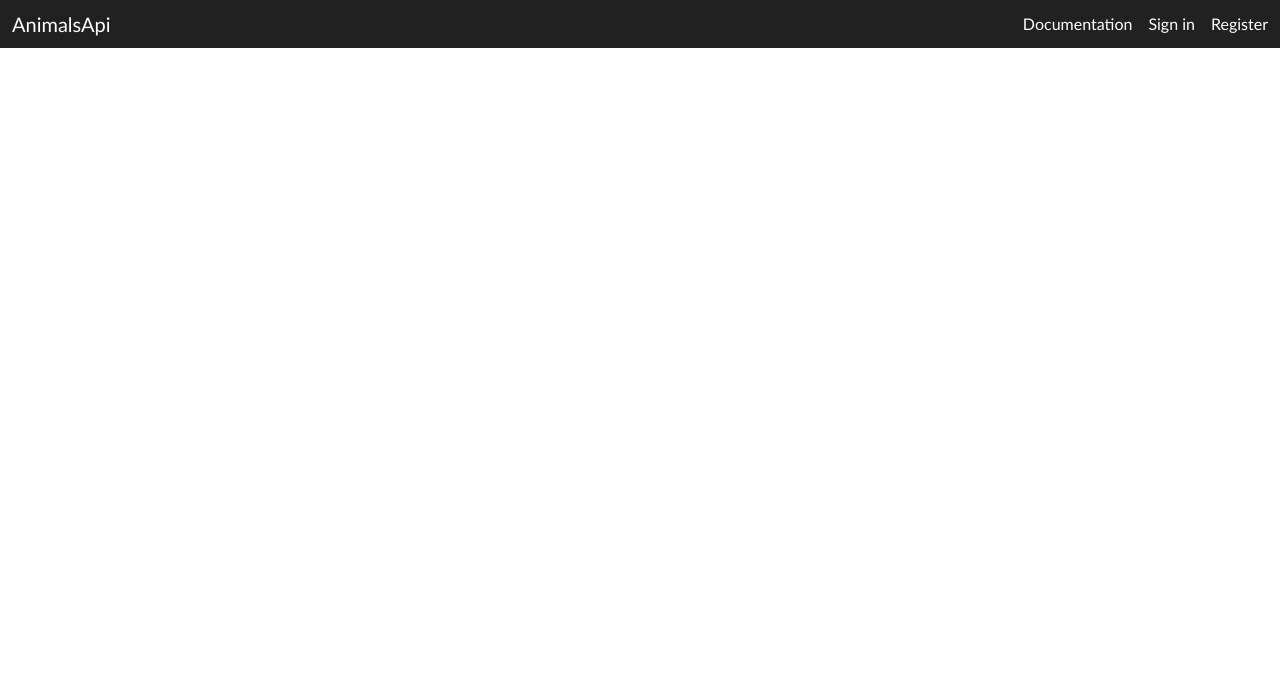
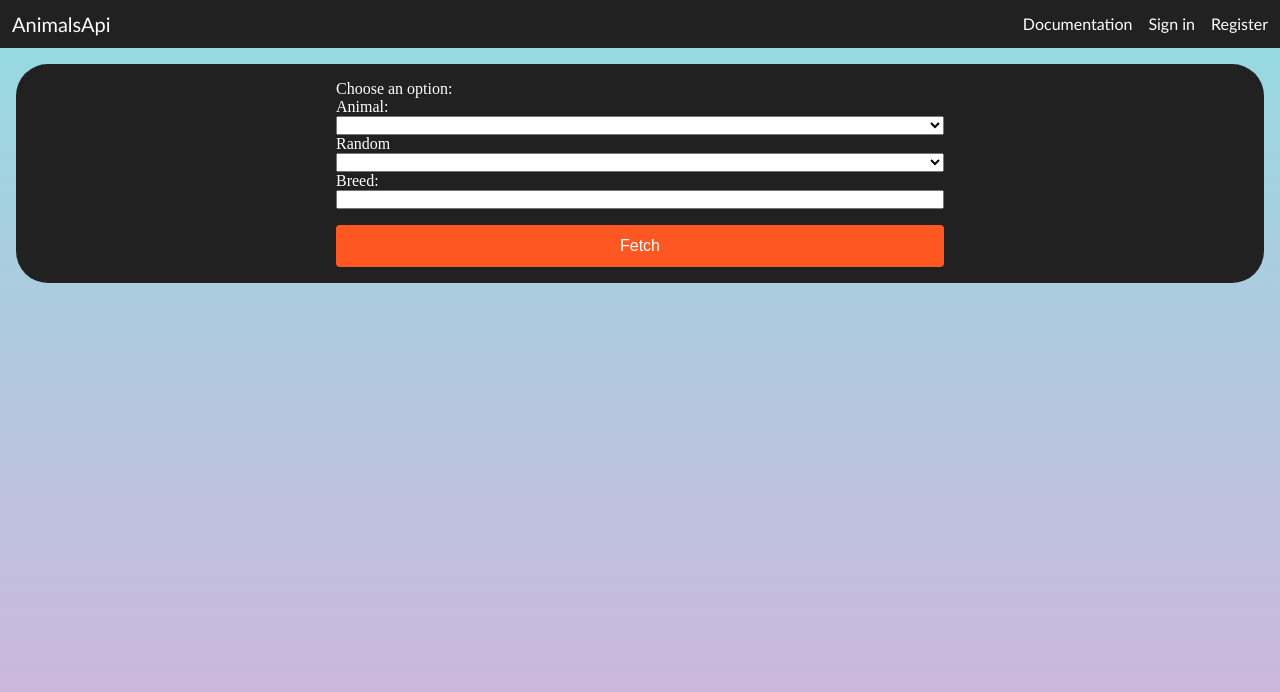
Before and after one commit to alexanderfilip1/pet-api, a React (Vite) app in the folder frontend/: page / in a window 1280 px wide. Shown: the top 692 px of the page. Built offline with nearby package versions, Linux system fonts and the light colour scheme.

Commit message:
Implemented fetch animals section

```diff
--- /dev/null
+++ b/frontend/src/assets/css/FetchAnimals.css
@@ -0,0 +1,19 @@
+.fetchAnimals {
+  display: flex;
+  justify-content: center;
+  background: #212121;
+  margin: 1rem;
+  border-radius: 2rem;
+  padding: 1rem;
+  color: #fff;
+}
+
+.fetchAnimals__form {
+  display: flex;
+  flex-direction: column;
+  width: 50%;
+}
+
+.fullWidth {
+  width: 100%;
+}
--- /dev/null
+++ b/frontend/src/assets/css/HomePage.css
@@ -0,0 +1,3 @@
+.main {
+  margin: 20rem;
+}
--- /dev/null
+++ b/frontend/src/components/FetchAnimals.jsx
@@ -0,0 +1,78 @@
+import React, { useState } from "react";
+import "../assets/css/FetchAnimals.css";
+
+export default function FetchAnimals() {
+  const [animal, setAnimal] = useState("");
+  const [random, setRandom] = useState();
+  const [breed, setBreed] = useState();
+
+  const authToken = localStorage.getItem("authToken");
+
+  const fetchAnimalData = async () => {
+    const url = `http://localhost:3000/api/animal/?animal=${animal}&random=${random}&breed=${breed}`;
+    const req = await fetch(url, {
+      method: "GET",
+      headers: {
+        "Content-Type": "application/json",
+        Authorization: `Bearer ${authToken}`,
+      },
+    });
+    const body = await req.json();
+    console.log(body);
+  };
+
+  return (
+    <>
+      <section className="fetchAnimals">
+        <form className="fetchAnimals__form">
+          <label htmlFor="animals">Choose an option:</label>
+          Animal:
+          <select
+            id="animals"
+            name="options"
+            onChange={(e) => setAnimal(e.target.value)}
+            className="fullWidth"
+          >
+            <option disabled selected value=""></option>
+            <option value="dog">Dog</option>
+            <option value="cat">Cat</option>
+            <option value="fish">Fish</option>
+          </select>
+          <label htmlFor="random">
+            Random
+            <select
+              name="options"
+              id="random"
+              onChange={(e) => setRandom(e.target.value)}
+              className="fullWidth"
+            >
+              <option disabled selected value=""></option>
+              <option value="0">0</option>
+              <option value="1">1</option>
+            </select>
+          </label>
+          <label htmlFor="breed">
+            Breed:
+            <input
+              type="text"
+              className="fullWidth"
+              onChange={(e) => {
+                setBreed(e.target.value);
+              }}
+            />
+          </label>
+          <button
+            id="fetchAnimalBtn"
+            className="btn"
+            onClick={(e) => {
+              e.preventDefault();
+              fetchAnimalData();
+            }}
+          >
+            Fetch
+          </button>
+        </form>
+      </section>
+    </>
+  );
+}
--- a/frontend/src/pages/HomePage.jsx
+++ b/frontend/src/pages/HomePage.jsx
@@ -1,10 +1,17 @@
 import React from "react";
 import Header from "../components/Header";
+import FetchAnimals from "../components/FetchAnimals";
+import "../assets/css/HomePage.css";
 
 export default function HomePage() {
   return (
     <>
       <Header />
+      <div className="wrapper">
+        <main className="main" style={{ width: "100%", position: "initial" }}>
+          <FetchAnimals />
+        </main>
+      </div>
     </>
   );
 }
--- a/frontend/src/pages/LoginPage.jsx
+++ b/frontend/src/pages/LoginPage.jsx
@@ -65,7 +65,7 @@ export default function LoginPage() {
       <div className="wrapper">
         <main className="main">
           <section className="main__login">
-            {!auth ? (
+            {auth ? (
               <form
                 className="main__login--form"
                 onSubmit={(e) => {
```
